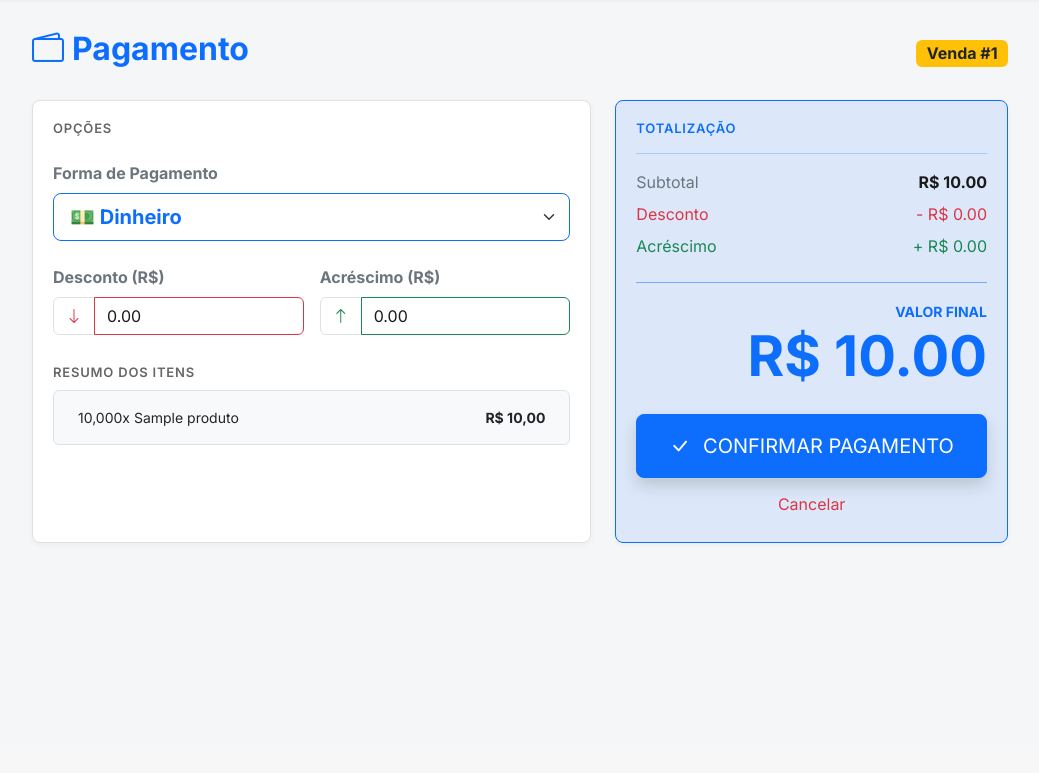
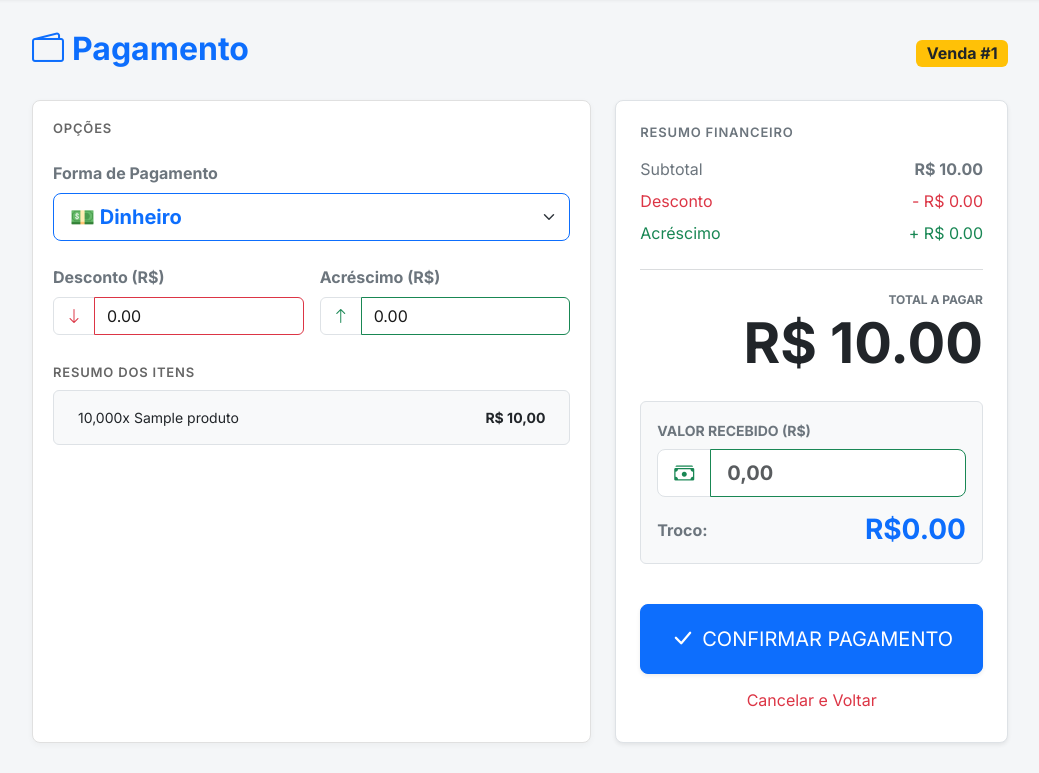
Before and after one commit to Heitorcgq/Emporikos, a Django app: page /vendas/1/checkout/ in a window 1280 px wide. Shown: the part 57-830 px from the top of the page, without its empty margins (120-1159 px from the left). Before the commit the page ends 600 px from the top, so only its background shows below. Run offline with Django 5.2, Linux system fonts and the light colour scheme; a user stored in the database is signed in; tables that the repository leaves empty hold one stand-in row (values such as "Sample post").

Commit message:
Sistema de troco

```diff
--- a/templates/loja/checkout.html
+++ b/templates/loja/checkout.html
@@ -49,21 +49,53 @@
         </div>
 
         <div class="col-md-5">
-            <div class="panel h-100 bg-primary bg-opacity-10 border-primary d-flex flex-column justify-content-between">
-                <div>
-                    <h5 class="panel-label text-primary">Totalização</h5>
-                    <hr class="border-primary opacity-25">
-                    <div class="d-flex justify-content-between mb-2"><span class="text-secondary">Subtotal</span><span class="fw-bold">R$ <span id="lbl-subtotal">{{ venda.valor_total|stringformat:".2f" }}</span></span></div>
-                    <div class="d-flex justify-content-between mb-2 text-danger"><span>Desconto</span><span>- R$ <span id="lbl-desconto">0.00</span></span></div>
-                    <div class="d-flex justify-content-between mb-4 text-success"><span>Acréscimo</span><span>+ R$ <span id="lbl-acrescimo">0.00</span></span></div>
-                    <hr class="border-primary opacity-50">
-                    <div class="text-end"><small class="text-primary text-uppercase fw-bold">Valor Final</small><h1 class="display-4 fw-bold text-primary mb-0">R$ <span id="lbl-total">{{ venda.valor_total|stringformat:".2f" }}</span></h1></div>
+    <div class="panel h-100 bg-white border shadow-sm p-4 d-flex flex-column justify-content-between">
+        <div>
+            <h5 class="panel-label text-secondary mb-3">Resumo Financeiro</h5>
+
+            <div class="d-flex justify-content-between mb-2 text-secondary">
+                <span>Subtotal</span>
+                <span class="fw-bold">R$ <span id="lbl-subtotal">{{ venda.valor_total|stringformat:".2f" }}</span></span>
+            </div>
+            <div class="d-flex justify-content-between mb-2 text-danger">
+                <span>Desconto</span>
+                <span>- R$ <span id="lbl-desconto">0.00</span></span>
+            </div>
+            <div class="d-flex justify-content-between mb-4 text-success">
+                <span>Acréscimo</span>
+                <span>+ R$ <span id="lbl-acrescimo">0.00</span></span>
+            </div>
+
+            <hr class="border-secondary opacity-25">
+
+            <div class="text-end mb-4">
+                <small class="text-secondary text-uppercase fw-bold" style="font-size: 0.75rem;">Total a Pagar</small>
+                <h1 class="display-4 fw-bold text-dark mb-0">R$ <span id="lbl-total">{{ venda.valor_total|stringformat:".2f" }}</span></h1>
+            </div>
+
+            <div class="bg-light p-3 rounded border mb-3">
+                <label class="form-label fw-bold text-secondary small text-uppercase">Valor Recebido (R$)</label>
+                <div class="input-group input-group-lg mb-3">
+                    <span class="input-group-text bg-white text-success border"><i class="bi bi-cash-stack"></i></span>
+                    <input type="number" id="valor_recebido" class="form-control border-success fw-bold text-success"
+                           placeholder="0,00" step="0.01" oninput="calcularTroco()">
                 </div>
-                <div class="d-grid gap-2 mt-4">
-                    <button class="btn btn-primary btn-lg py-3 shadow" onclick="confirmarVenda()"><i class="bi bi-check-lg me-2"></i> CONFIRMAR PAGAMENTO</button>
-                    <a href="{% url 'frente_caixa' %}" class="btn btn-outline-danger border-0">Cancelar</a>
+
+                <div class="d-flex justify-content-between align-items-center">
+                    <span class="fw-bold text-secondary">Troco:</span>
+                    <span class="h3 mb-0 fw-bold text-primary">R$<span id="lbl-troco">0.00</span></span>
                 </div>
             </div>
+        </div>
+
+        <div class="d-grid gap-2 mt-4">
+            <button class="btn btn-primary btn-lg py-3 shadow-sm d-flex align-items-center justify-content-center gap-2" onclick="confirmarVenda()">
+                <i class="bi bi-check-lg fs-4"></i>
+                <span>CONFIRMAR PAGAMENTO</span>
+            </button>
+            <a href="{% url 'frente_caixa' %}" class="btn btn-outline-danger border-0">
+                Cancelar e Voltar
+            </a>
         </div>
     </div>
 </div>
@@ -99,51 +131,85 @@
 
 {% block scripts %}
 <script>
+    // Valor inicial vindo do Django
     const subtotal = parseFloat("{{ venda.valor_total|stringformat:'.2f' }}".replace(',', '.'));
 
+    // 1. Calcula Descontos e Acréscimos
     function calcularTotais() {
         const desc = parseFloat(document.getElementById('desconto').value) || 0;
         const acre = parseFloat(document.getElementById('acrescimo').value) || 0;
+
         const total = subtotal - desc + acre;
 
+        // Atualiza Labels
         document.getElementById('lbl-desconto').innerText = desc.toFixed(2);
         document.getElementById('lbl-acrescimo').innerText = acre.toFixed(2);
         document.getElementById('lbl-total').innerText = total.toFixed(2);
+
+        // Recalcula o troco automaticamente se o total mudar
+        calcularTroco();
     }
 
+    // 2. Calcula o Troco (NOVO)
+    function calcularTroco() {
+        const totalFinal = parseFloat(document.getElementById('lbl-total').innerText);
+        const recebido = parseFloat(document.getElementById('valor_recebido').value) || 0;
+
+        // Pega o elemento PAI que contém o "R$" e o span do valor
+        const containerTroco = document.getElementById('lbl-troco').parentElement;
+
+        if (recebido === 0) {
+            // Se não digitou nada, volta ao padrão azul
+            containerTroco.className = "h3 mb-0 fw-bold text-primary";
+            containerTroco.innerHTML = 'R$ <span id="lbl-troco">0.00</span>';
+            return;
+        }
+
+        if (recebido >= totalFinal) {
+            // Se pagou tudo (Troco)
+            let troco = recebido - totalFinal;
+            containerTroco.className = "h3 mb-0 fw-bold text-primary";
+            containerTroco.innerHTML = 'R$ <span id="lbl-troco">' + troco.toFixed(2) + '</span>';
+        } else {
+            // Se falta dinheiro
+            let falta = totalFinal - recebido;
+            containerTroco.className = "h3 mb-0 fw-bold text-danger";
+            containerTroco.innerHTML = '-R$ <span id="lbl-troco">' + falta.toFixed(2) + '</span>';
+        }
+    }
+
+    // 3. Confirmar Venda (Mantivemos igual)
     async function confirmarVenda() {
-        const pgto = document.getElementById('forma_pagamento').value;
-        const desc = parseFloat(document.getElementById('desconto').value) || 0;
-        const acre = parseFloat(document.getElementById('acrescimo').value) || 0;
-        const final = parseFloat(document.getElementById('lbl-total').innerText);
+        const formaPagamento = document.getElementById('forma_pagamento').value;
+        const desconto = parseFloat(document.getElementById('desconto').value) || 0;
+        const acrescimo = parseFloat(document.getElementById('acrescimo').value) || 0;
+        const valorFinal = parseFloat(document.getElementById('lbl-total').innerText);
 
-        const res = await fetch("/api/concluir-venda/{{ venda.id }}/", {
+        const response = await fetch("/api/concluir-venda/{{ venda.id }}/", {
             method: 'POST',
             headers: {'Content-Type': 'application/json'},
-            body: JSON.stringify({ forma_pagamento: pgto, desconto: desc, acrescimo: acre, valor_final: final })
+            body: JSON.stringify({
+                forma_pagamento: formaPagamento,
+                desconto: desconto,
+                acrescimo: acrescimo,
+                valor_final: valorFinal
+            })
         });
 
-        const json = await res.json();
+        const json = await response.json();
 
         if (json.status === 'sucesso') {
-            if (json.aviso) {
-                alert("⚠️ ATENÇÃO:\n" + json.aviso);
-            }
-
-            // Abre o modal de sucesso normalmente
+            if (json.aviso) alert("⚠️ ATENÇÃO:\n" + json.aviso);
             new bootstrap.Modal(document.getElementById('modalSucesso')).show();
         } else {
             alert("Erro: " + json.mensagem);
         }
     }
 
+    // Atalho para abrir cupom
     function abrirCupom() {
-        // Abre uma janela de 400x600 pixels no centro da tela
         const url = "{% url 'imprimir_cupom' venda.id %}";
-        const nomeJanela = "CupomEmporikos";
-        const opcoes = "width=400,height=600,scrollbars=yes,status=no,location=no";
-
-        window.open(url, nomeJanela, opcoes);
+        window.open(url, "Cupom", "width=400,height=600");
     }
 </script>
 {% endblock %}
```
Also changed, not shown: setup/settings.py (+8 -1 lines).
